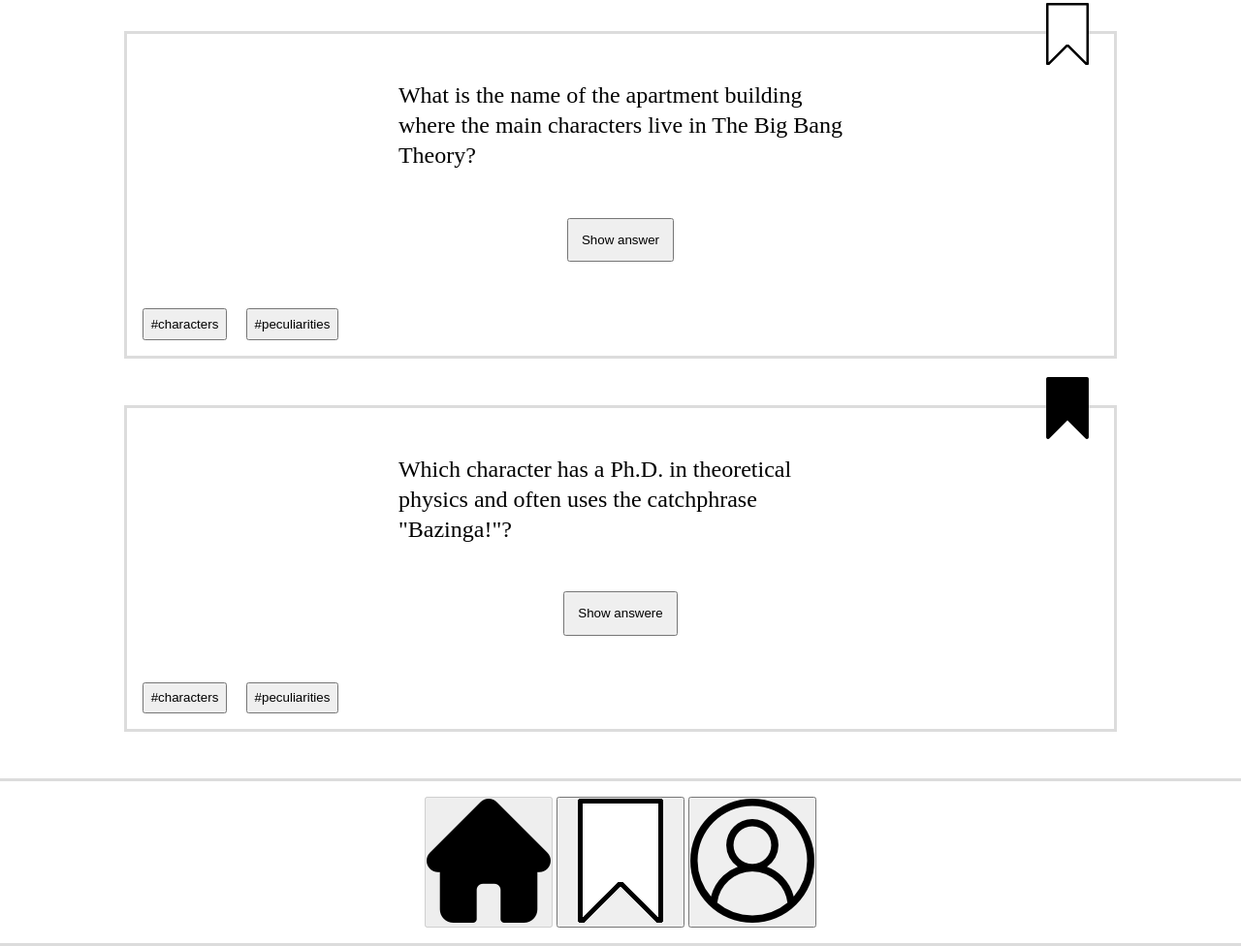
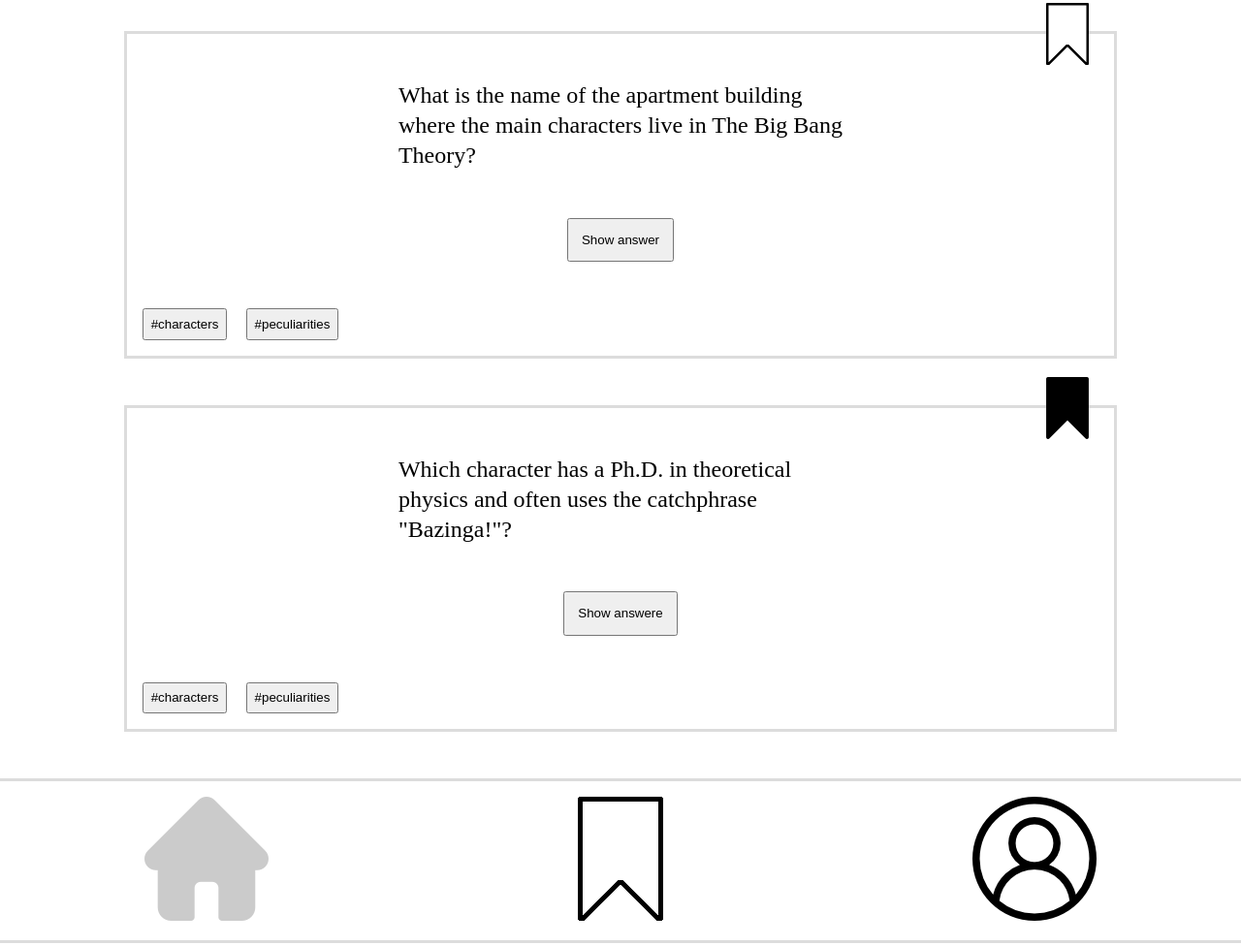
Before and after one commit to os512/spiced-project_1-, a plain HTML site: page index.html in a window 1280 px wide. Shown: the part 176-1152 px from the top of the page at 97% size. Drawn offline with Linux system fonts and the light colour scheme.

Commit message:
Fix disabled nav item for current page

```diff
--- a/css/styles.css
+++ b/css/styles.css
@@ -11,7 +11,6 @@
 }
 
 :root {
-
 	--border-base: solid 3px gainsboro;
 }
 
@@ -67,9 +66,20 @@ header {
 	margin-block-end: var(--size);
 }
 
-footer {
+nav {
 	display: flex;
 	justify-content: space-around;
 	padding-block: 1rem;
 	border-block: var(--border-base);
 }
+
+nav button {
+	background-color: white;
+	border-style: none;
+	cursor: pointer;
+}
+
+button:disabled {
+	opacity: 0.2;
+	cursor: default;
+}
--- a/index.html
+++ b/index.html
@@ -38,16 +38,16 @@
 		</main>
 		<footer>
 			<nav>
-				<button disabled type="button">
-					<a href="#"><img src="assets/home_filled.png" alt="home" /></a>
-					</button>
-				</div>
-				<button type="button">
-					<a href="html/bookmark.html"><img src="assets/bookmark.png" alt="bookmarks" /></a>
-				</button>
-				<button type="button">
-					<a href="html/profile.html"><img src="assets/profile.png" alt="bookmarks" /></a>
-				</button>
+				<a href="#">
+					<button type="button" disabled>
+						<img src="assets/home_filled.png" alt="home" /></button
+				></a>
+				<a href="html/bookmark.html"
+					><button type="button"><img src="assets/bookmark.png" alt="bookmarks" /></button
+				></a>
+				<a href="html/profile.html"
+					><button type="button"><img src="assets/profile.png" alt="bookmarks" /></button
+				></a>
 			</nav>
 		</footer>
 	</body>
```
